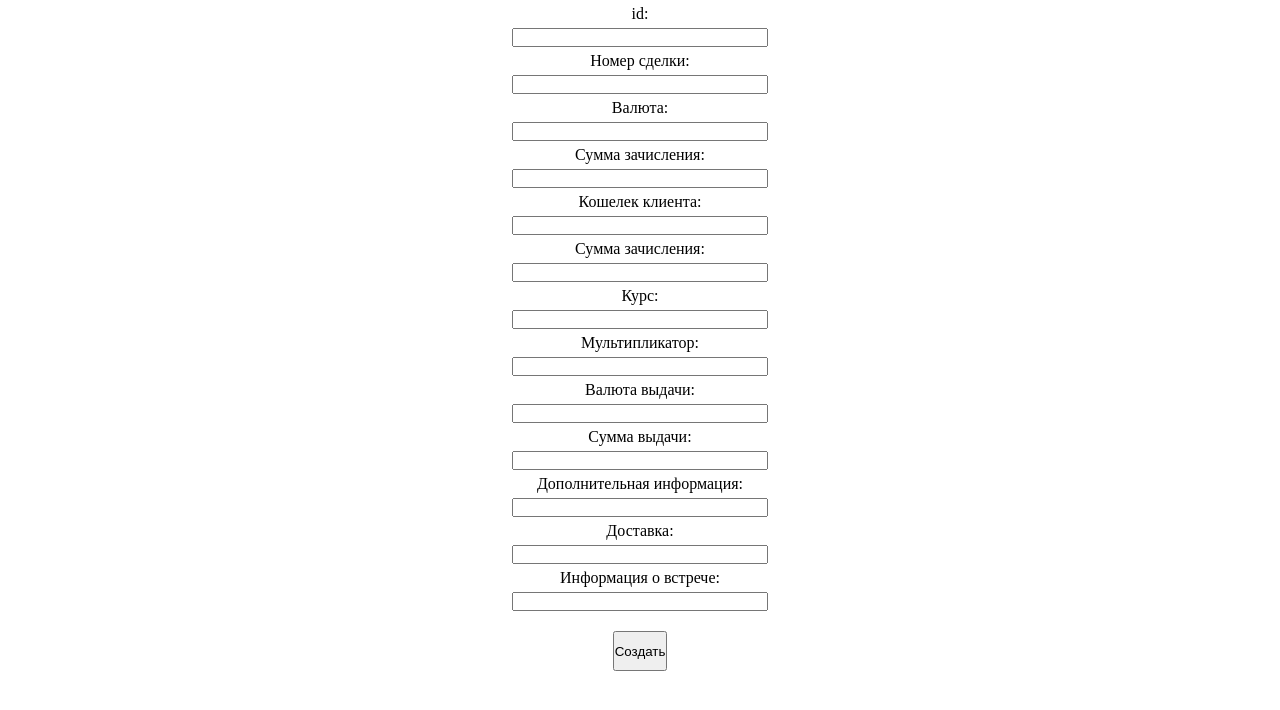
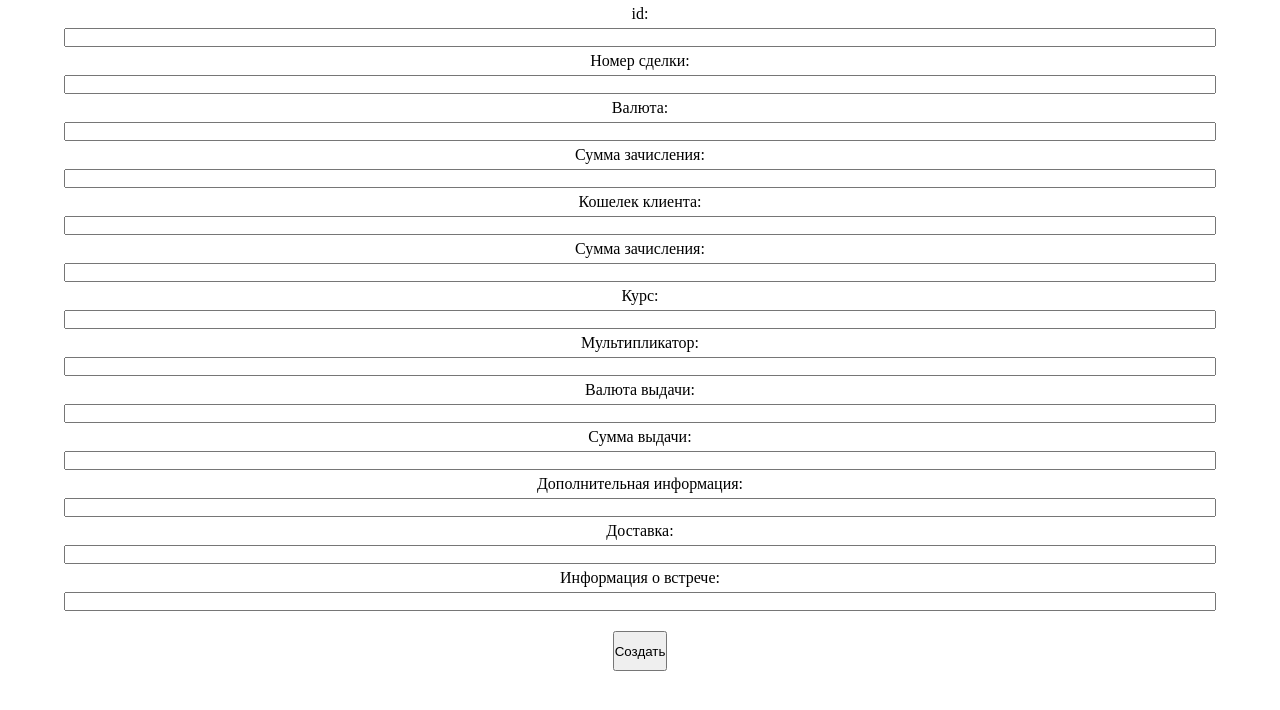
Before and after one commit to Denmozza/cash_cripto, a plain HTML site: page index.html in a window 1280 px wide. Drawn offline with Linux system fonts and the light colour scheme.

Commit message:
Update stile.css

```diff
--- a/css/stile.css
+++ b/css/stile.css
@@ -19,8 +19,9 @@ p {
 
 button {
     height: 40px;
+    button_colorvar: (--tg-theme-button-color);
 }
 
 input {
-    width: 20%;
+    width: 90%;
 }
```
